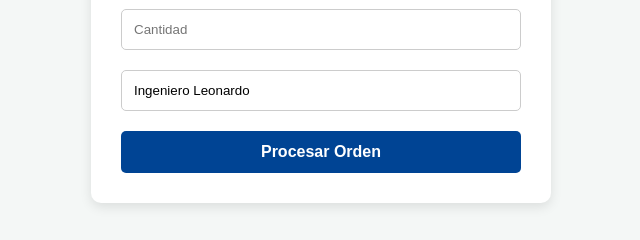
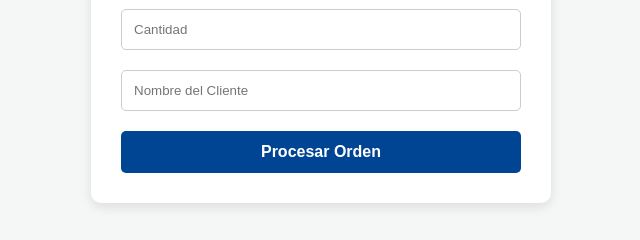
Before and after one commit to LeonardoFroylan/proyecto-libreria-vercel, a website: page public/index.html in a window 1280 px wide. Shown: the part 223-463 px from the top of the page, 319-959 px from the left. Drawn offline with Linux system fonts and the light colour scheme.

Commit message:
cambio: public/index.html

```diff
--- a/public/index.html
+++ b/public/index.html
@@ -23,7 +23,7 @@
         <form id="ordenForm">
             <input type="number" id="libroId" placeholder="ID del Libro (Ej: 1, 4, 99)" required>
             <input type="number" id="cantidad" placeholder="Cantidad" required>
-            <input type="text" id="cliente" placeholder="Nombre del Cliente" value="Ingeniero Leonardo" required>
+            <input type="text" id="cliente" placeholder="Nombre del Cliente" required>
             <button type="submit">Procesar Orden</button>
         </form>
         <div id="resultado"></div>
```
